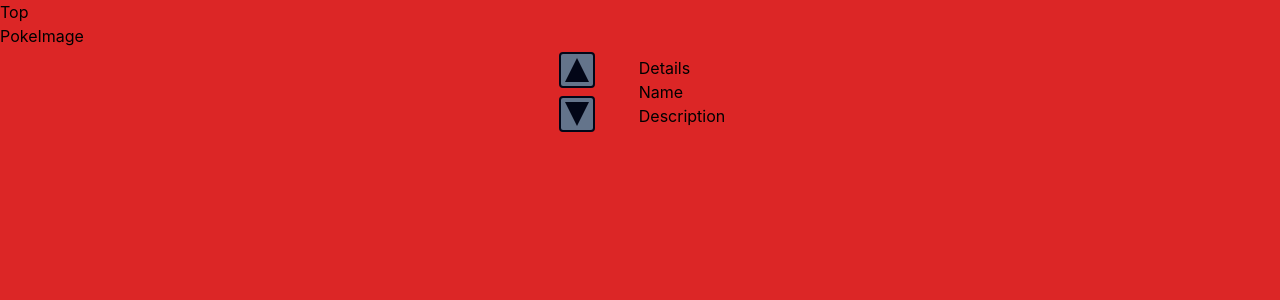
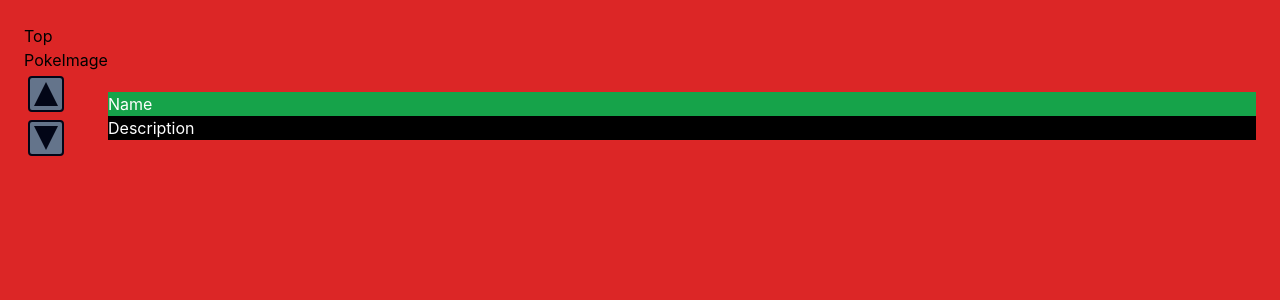
Before and after one commit to Djmr5/Pokedex, a React (Create React App) app: page / in a window 1280 px wide. Shown: the top 300 px of the page. Built offline with nearby package versions, Linux system fonts and the light colour scheme.

Commit message:
Description structure

```diff
--- a/src/App.css
+++ b/src/App.css
@@ -1,3 +1,3 @@
 .App {
-  @apply bg-red-600 h-screen w-full;
+  @apply bg-red-600 h-screen w-full p-6;
 }
--- /dev/null
+++ b/src/components/Details/Details.css
@@ -0,0 +1,11 @@
+#Details {
+    @apply flex flex-col w-full;
+}
+
+#Name {
+    @apply bg-green-600 text-white;
+}
+
+#Description {
+    @apply bg-black text-white;
+}
--- a/src/components/Details/Details.tsx
+++ b/src/components/Details/Details.tsx
@@ -1,9 +1,10 @@
+import "./Details.css";
+
 export default function Details(props: any) {
     return (
-      <div>
-        <h1>Details</h1>
-        <h2>Name</h2>
-        <h2>Description</h2>
+      <div id="Details">
+        <div id="Name">Name</div>
+        <div id="Description">Description</div>
       </div>
     );
 }
```
